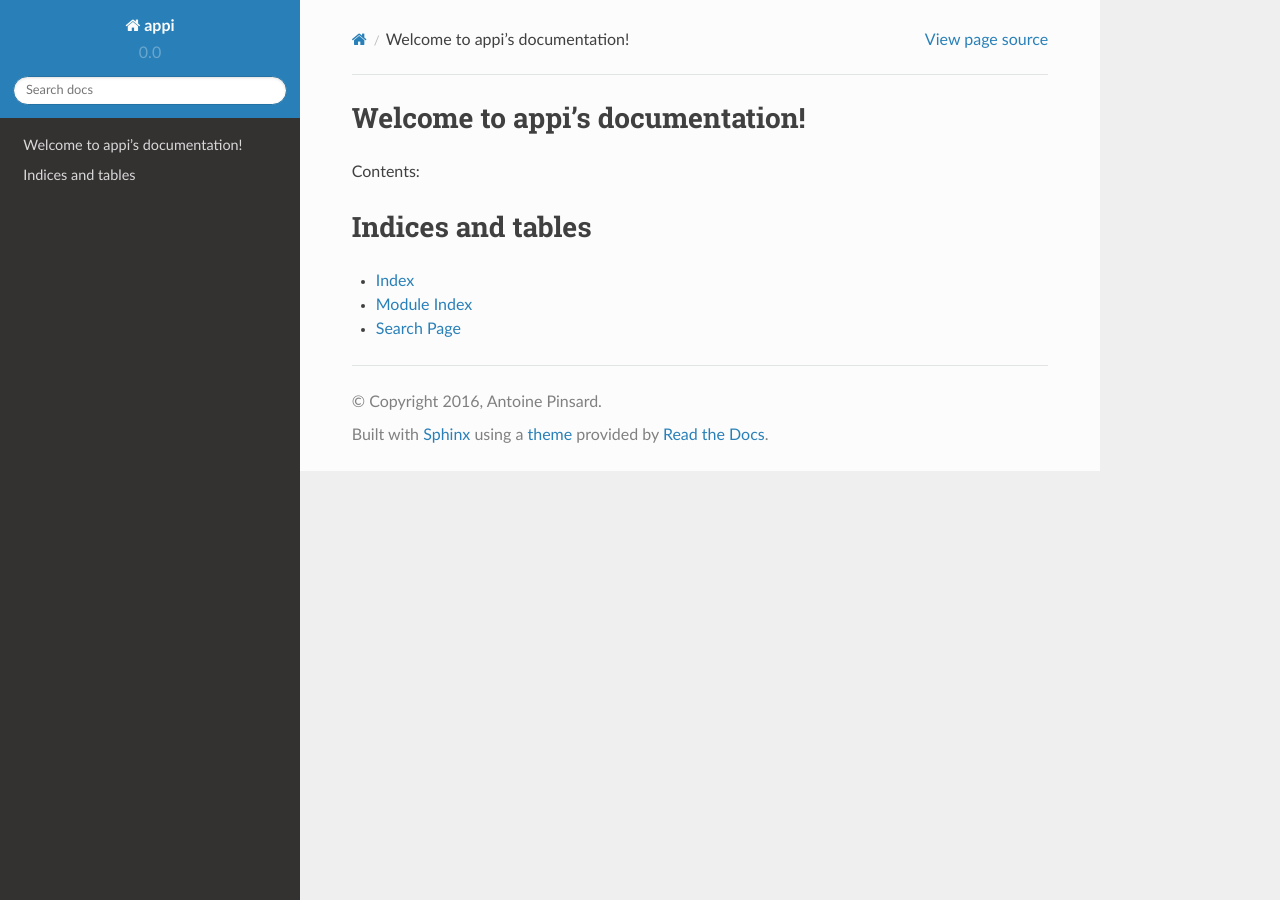
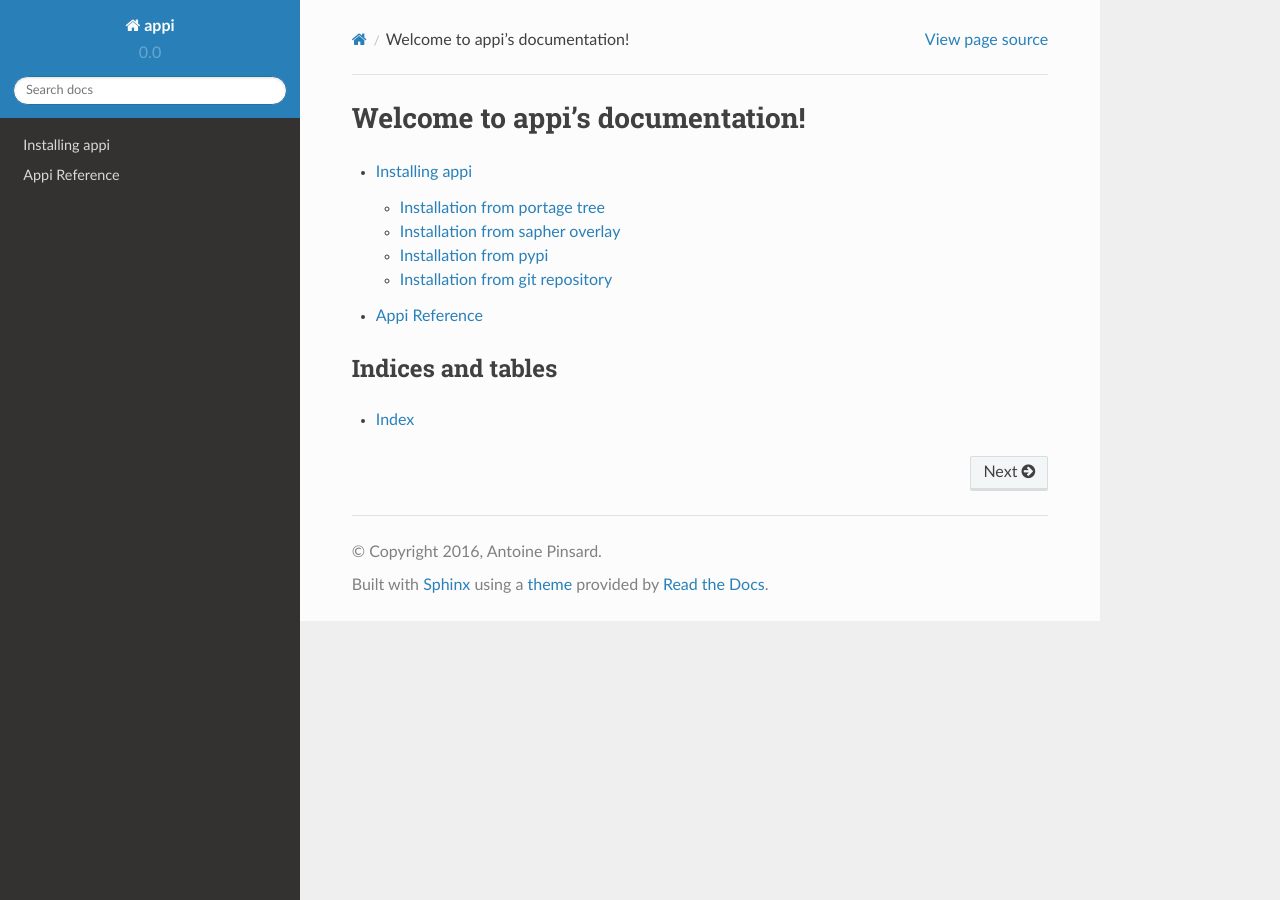
Before and after one commit to funtoo/appi, a Sphinx documentation site: the page built from docs/index.rst, in a window 1280 px wide. Built offline with Sphinx 7.4.7 and the Read the Docs theme 2.0.0, drawn with Linux system fonts in a browser that asks for light colours.

Commit message:
Setup installation docs

```diff
--- a/docs/index.rst
+++ b/docs/index.rst
@@ -3,19 +3,18 @@
    You can adapt this file completely to your liking, but it should at least
    contain the root `toctree` directive.
 
+================================
 Welcome to appi's documentation!
 ================================
-
-Contents:
 
 .. toctree::
    :maxdepth: 2
 
+   install/index
+   ref/index
 
 
 Indices and tables
 ==================
 
 * :ref:`genindex`
-* :ref:`modindex`
-* :ref:`search`
--- /dev/null
+++ b/docs/install/index.rst
@@ -0,0 +1,49 @@
+===============
+Installing appi
+===============
+
+
+Installation from portage tree
+==============================
+
+First check if ``dev-python/appi`` is already in you portage tree:
+
+.. code-block:: bash
+
+    emerge -av dev-python/appi
+
+
+Installation from sapher overlay
+================================
+
+If your distribution does not provide a ``dev-python/appi`` ebuild,
+you can get it from the `sapher overlay`_:
+
+.. code-block:: bash
+
+    mkdir -pv /var/overlays
+    git clone https://github.com/apinsard/sapher-overlay.git /var/overlays/sapher
+    cat > /etc/portage/repos.conf/sapher <<EOF
+    [sapher]
+    location = /var/overlays/sapher
+    sync-type = git
+    sync-uri = git://github.com/apinsard/sapher-overlay.git
+    auto-sync = yes
+    EOF
+    emerge -av dev-python/appi::sapher
+
+.. _sapher overlay: https://github.com/apinsard/sapher-overlay/
+
+
+Installation from pypi
+======================
+
+Not yet available.
+
+
+Installation from git repository
+================================
+
+.. code-block:: bash
+
+    pip install git+ssh://git@github.com/apinsard/appi.git
--- /dev/null
+++ b/docs/ref/index.rst
@@ -0,0 +1,3 @@
+==============
+Appi Reference
+==============
```
